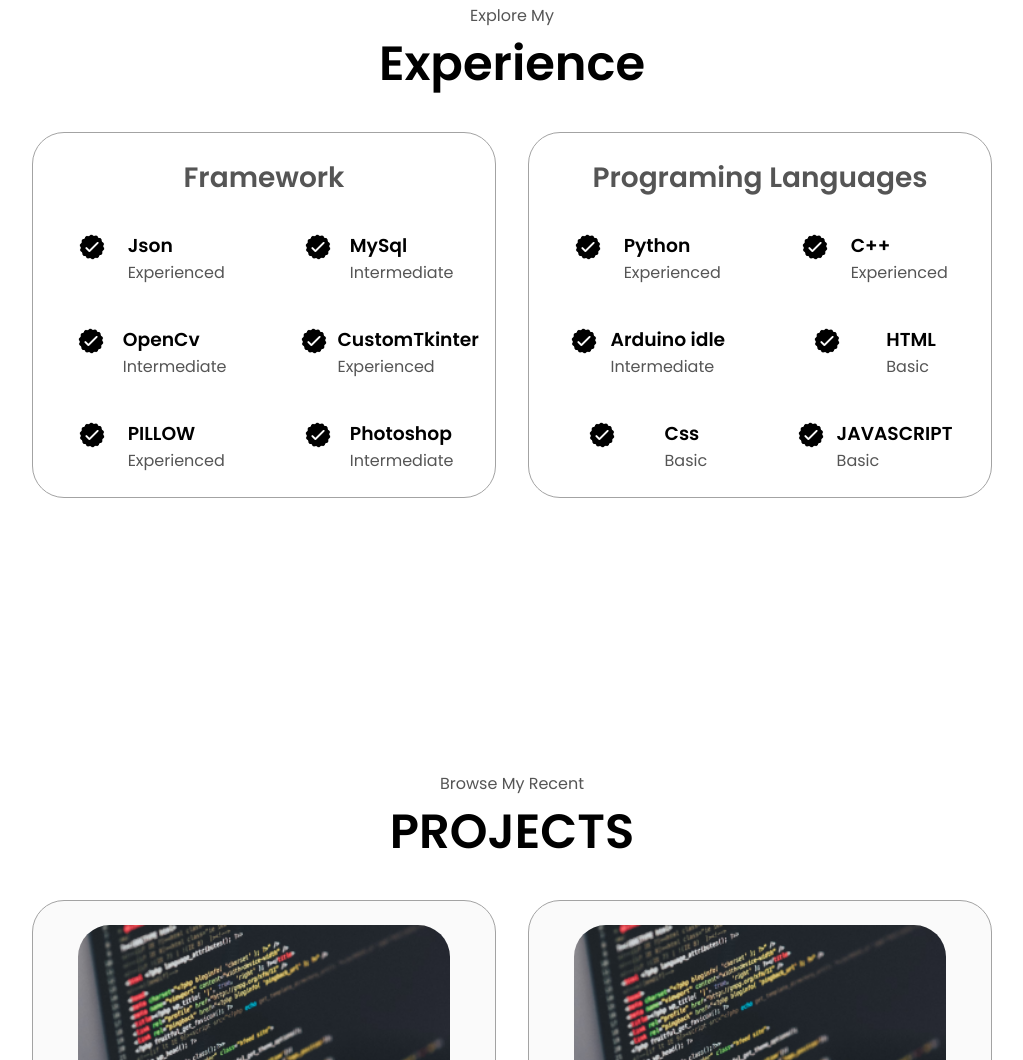
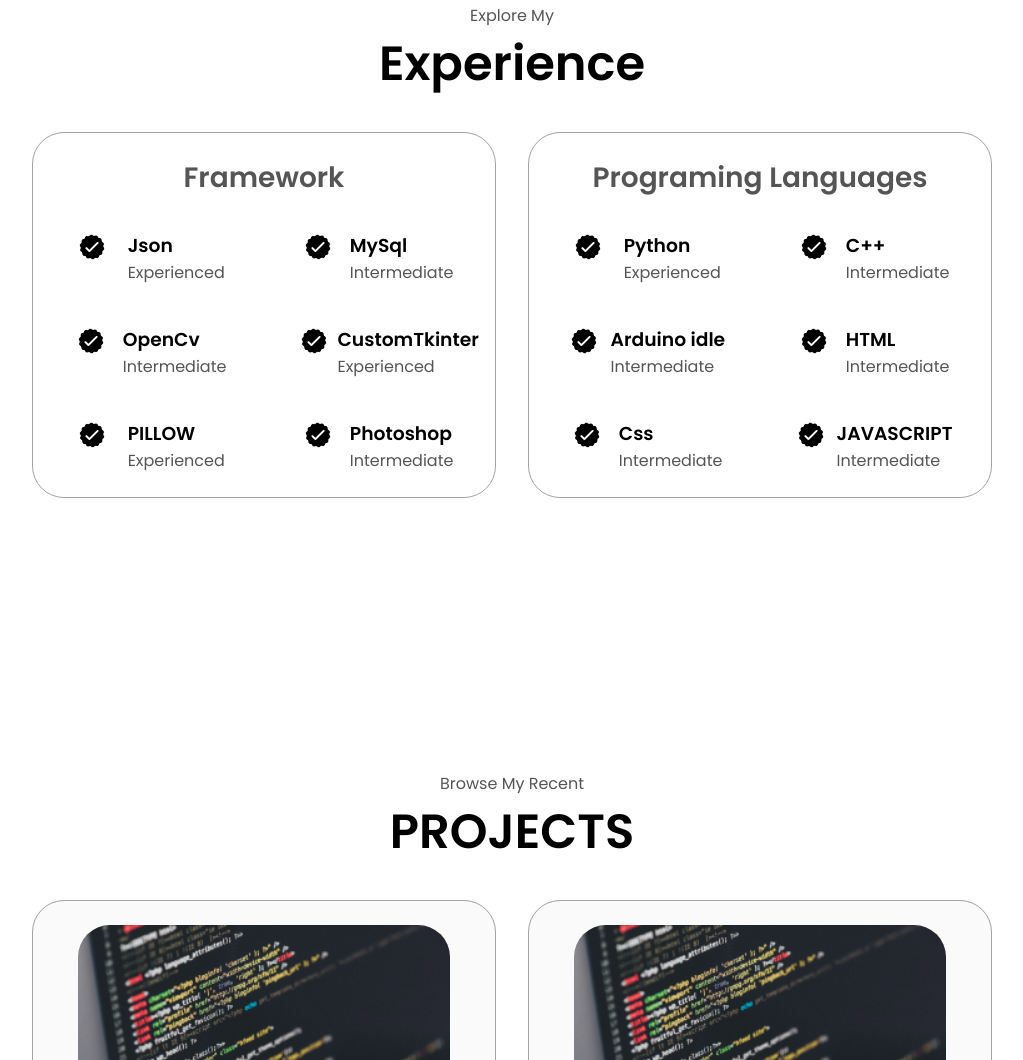
Before and after one commit to EESH-MISHRA/Portfolio, a plain HTML site: page index.html in a window 1280 px wide. Shown: the part 1693-2753 px from the top of the page, without its empty margins (128-1151 px from the left). Drawn offline with Linux system fonts and the light colour scheme.

Commit message:
Update index.html

```diff
--- a/index.html
+++ b/index.html
@@ -236,7 +236,7 @@
                 />
                 <div>
                   <h3>C++</h3>
-                  <p>Experienced</p>
+                  <p>Intermediate</p>
                 </div>
               </article>
               <article>
@@ -258,7 +258,7 @@
                 />
                 <div>
                   <h3>HTML   </h3>
-                  <p>Basic</p>
+                  <p>Intermediate</p>
                 </div>
               </article>
               <article>
@@ -269,7 +269,7 @@
                 />
                 <div>
                   <h3>Css   </h3>
-                  <p>Basic</p>
+                  <p>Intermediate</p>
                 </div>
               </article>
               <article>
@@ -280,7 +280,7 @@
                 />
                 <div>
                   <h3>JAVASCRIPT</h3>
-                  <p>Basic</p>
+                  <p>Intermediate</p>
                 </div>
               </article>
             </div>
```
